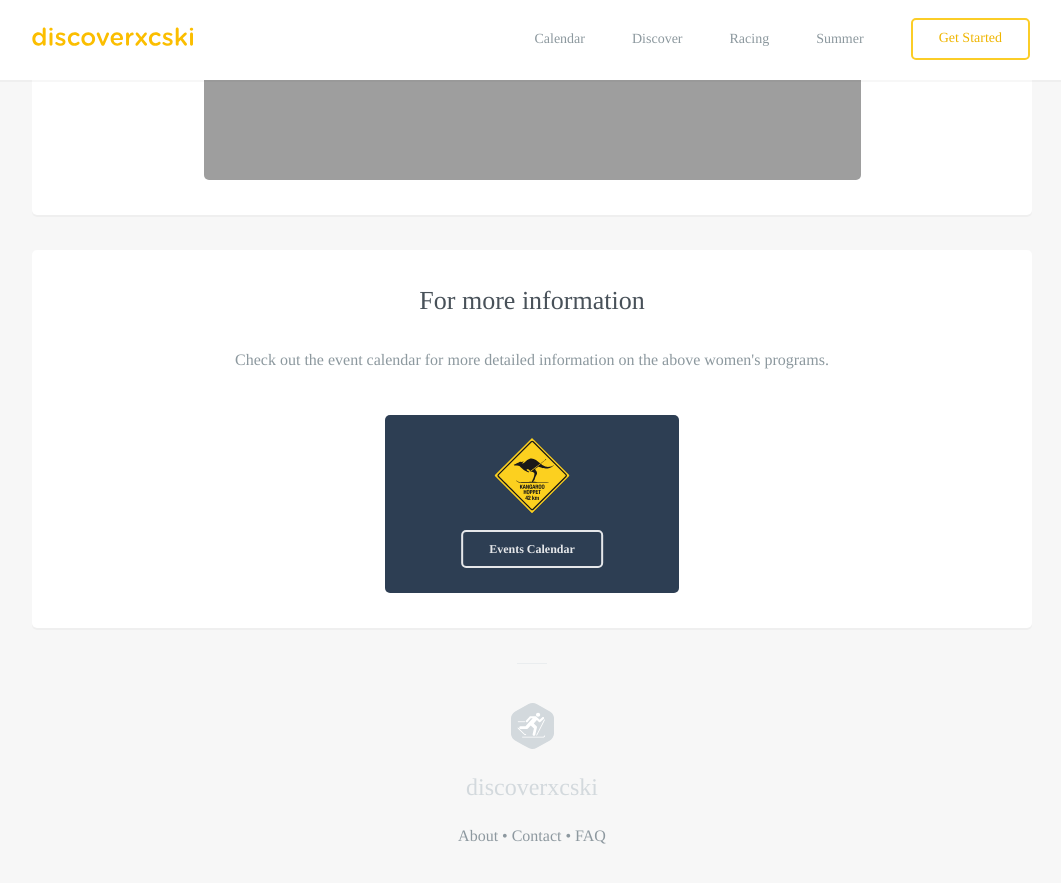
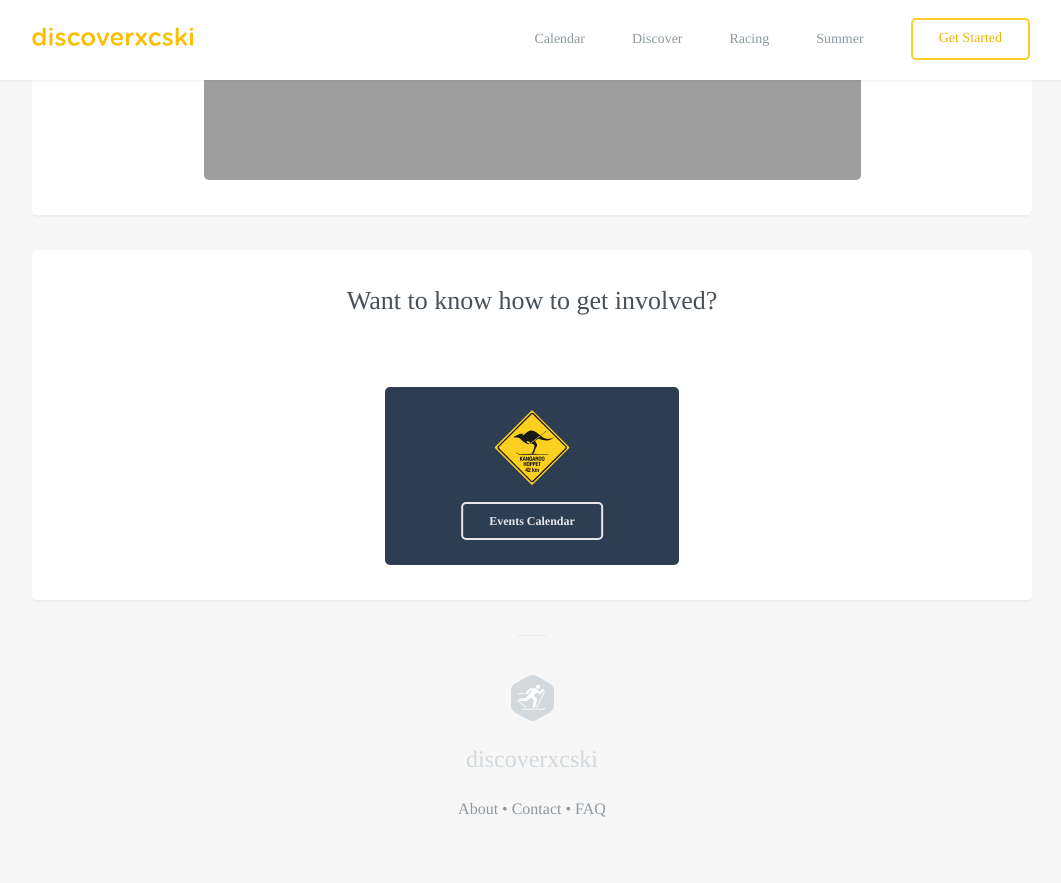
Before and after one commit to robcatto/robcatto.github.io, a Jekyll site: the page built from discoverxc/womens-programs/index.html, in a window 1280 px wide and 900 px high, scrolled down 1860 px. Shown: the top 883 px of the window, without its empty margins (108-1169 px from the left). Built offline with Jekyll 4.4.1, drawn with Linux system fonts in a browser that asks for light colours; some web fonts are replaced; Markdown is read by kramdown in place of the engine named in the settings.

Commit message:
Update index.html

```diff
--- a/discoverxc/womens-programs/index.html
+++ b/discoverxc/womens-programs/index.html
@@ -129,9 +129,9 @@ layout: default
 
 
                    <section class="mobile_section" style="border-bottom: none;">
-                <h3>For more information</h3>
+                <h3>Want to know how to get involved?</h3>
                 <p>
-                Check out the event calendar for more detailed information on the above women's programs.
+
 
 
                 </p>
```
